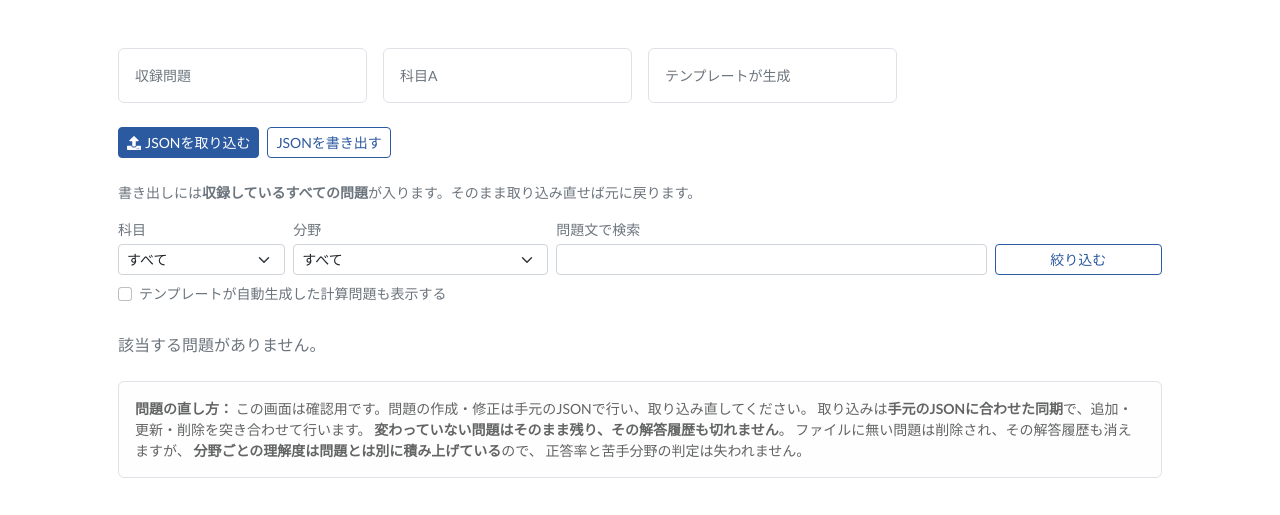
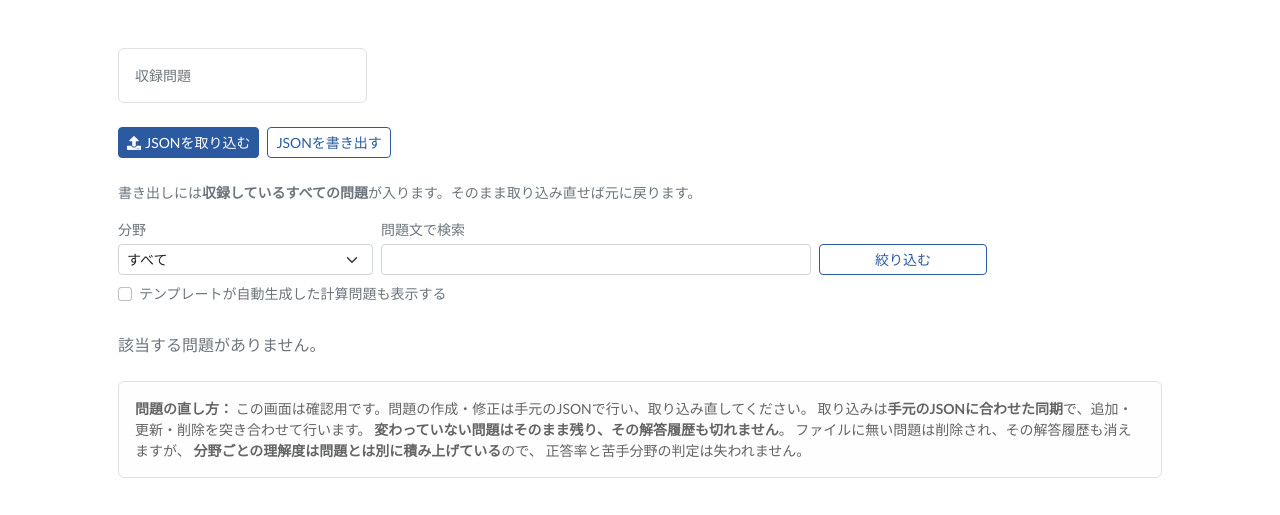
Before and after one commit to hirahiratriangle/hirahira_room, a Django app: template bk_houmu3/templates/bk_houmu3/manage_list.html in a window 1280 px wide. Shown: the part 152-667 px from the top of the page. Run offline with Django 5.2, Linux system fonts and the light colour scheme; the template is opened without the code that fills it, so the values that code supplies are empty; some libraries are stand-ins or nearby versions.

Commit message:
法務3級：画面から「科目A」の表示を外す
法務3級は1科目だけで、科目A・科目B の区別は無い。基本情報版から引き継いだ
表示が残っていたので外した。

- ダッシュボードの「みんなの集計」の見出し（科目A → 分類別）
- 問題の管理の「科目A」の件数の枠と、科目の絞り込み欄
- 同じく、いつも0件の「テンプレートが生成」の枠（計算問題の型が無いため）

Co-Authored-By: Claude Opus 5.5 <noreply@anthropic.com>

```diff
--- a/bk_houmu3/templates/bk_houmu3/_summary.html
+++ b/bk_houmu3/templates/bk_houmu3/_summary.html
@@ -71,11 +71,11 @@ summary（stats.site_summary）、my_report、pass_form を受け取る。
         {% endif %}
     </div>
 
-    <!-- 科目・分類別 -->
+    <!-- 分類別。法務3級は1科目だけなので、科目の名前は出さない -->
     {% for subject in summary.subjects %}
     <div class="mb-3">
         <div class="d-flex justify-content-between align-items-baseline mb-2">
-            <h3 class="h6 fw-bold mb-0">{{ subject.label }}</h3>
+            <h3 class="h6 fw-bold mb-0">分類別</h3>
             <span class="small text-muted">
                 のべ {{ subject.total }} 問
                 {% if subject.rate_percent is not None %}・正答率 {{ subject.rate_percent }}％{% endif %}
--- a/bk_houmu3/templates/bk_houmu3/manage_list.html
+++ b/bk_houmu3/templates/bk_houmu3/manage_list.html
@@ -29,18 +29,6 @@
                 <div class="h4 mb-0" style="color:#2c5aa0;">{{ summary.total }}</div>
             </div>
         </div>
-        <div class="col-6 col-lg-3">
-            <div class="border rounded p-3">
-                <div class="small text-muted">科目A</div>
-                <div class="h4 mb-0" style="color:#2c5aa0;">{{ summary.subject_a }}</div>
-            </div>
-        </div>
-        <div class="col-6 col-lg-3">
-            <div class="border rounded p-3">
-                <div class="small text-muted">テンプレートが生成</div>
-                <div class="h4 mb-0 text-muted">{{ summary.generated }}</div>
-            </div>
-        </div>
     </div>
 
     <div class="d-flex flex-wrap gap-2 mb-4">
@@ -56,13 +44,7 @@
     </p>
 
     <form method="get" class="row g-2 align-items-end mb-4">
-        <div class="col-6 col-md-2">
-            <label for="subject" class="form-label small text-muted mb-1">科目</label>
-            <select class="form-select form-select-sm" id="subject" name="subject">
-                <option value="">すべて</option>
-                <option value="A" {% if filters.subject == 'A' %}selected{% endif %}>科目A</option>
-            </select>
-        </div>
+        {% comment %}法務3級は1科目だけなので、科目の絞り込みは置かない{% endcomment %}
         <div class="col-6 col-md-3">
             <label for="category" class="form-label small text-muted mb-1">分野</label>
             <select class="form-select form-select-sm" id="category" name="category">
```
Also changed, not shown: bk_houmu3/tests.py (+12 -0 lines).
